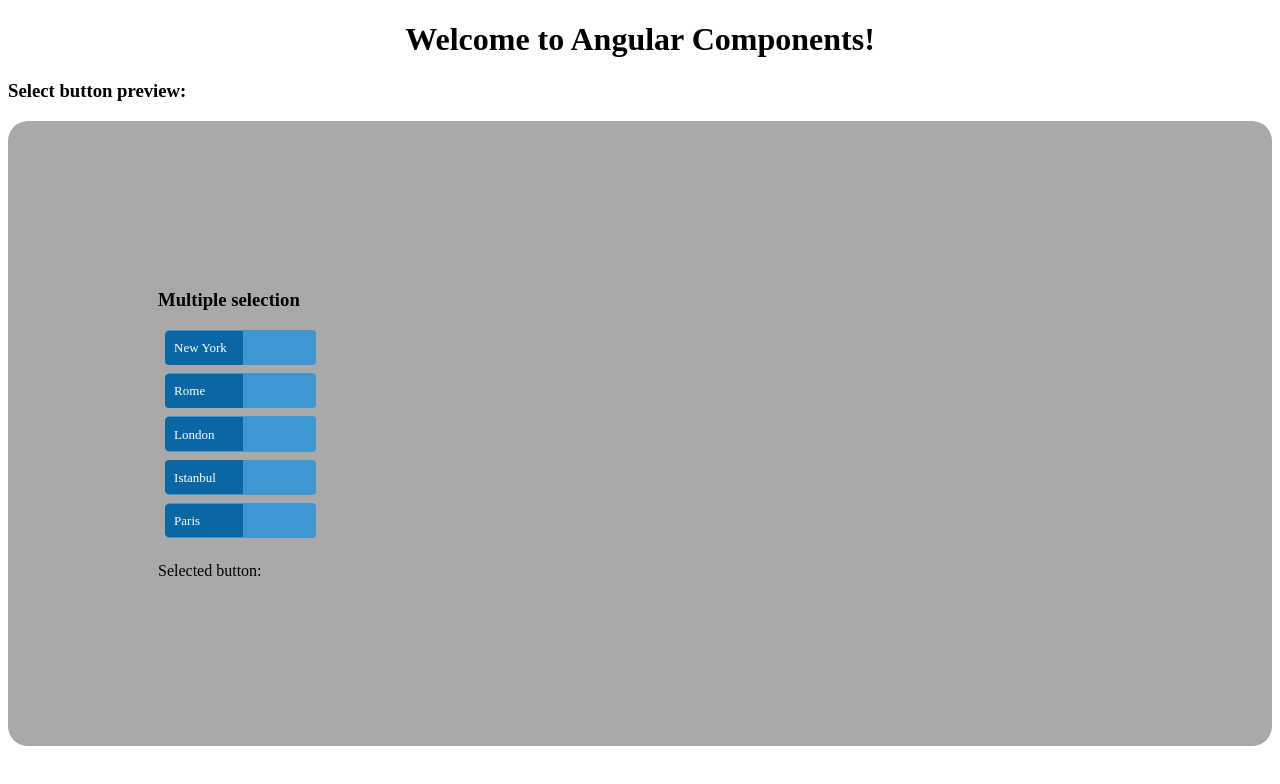
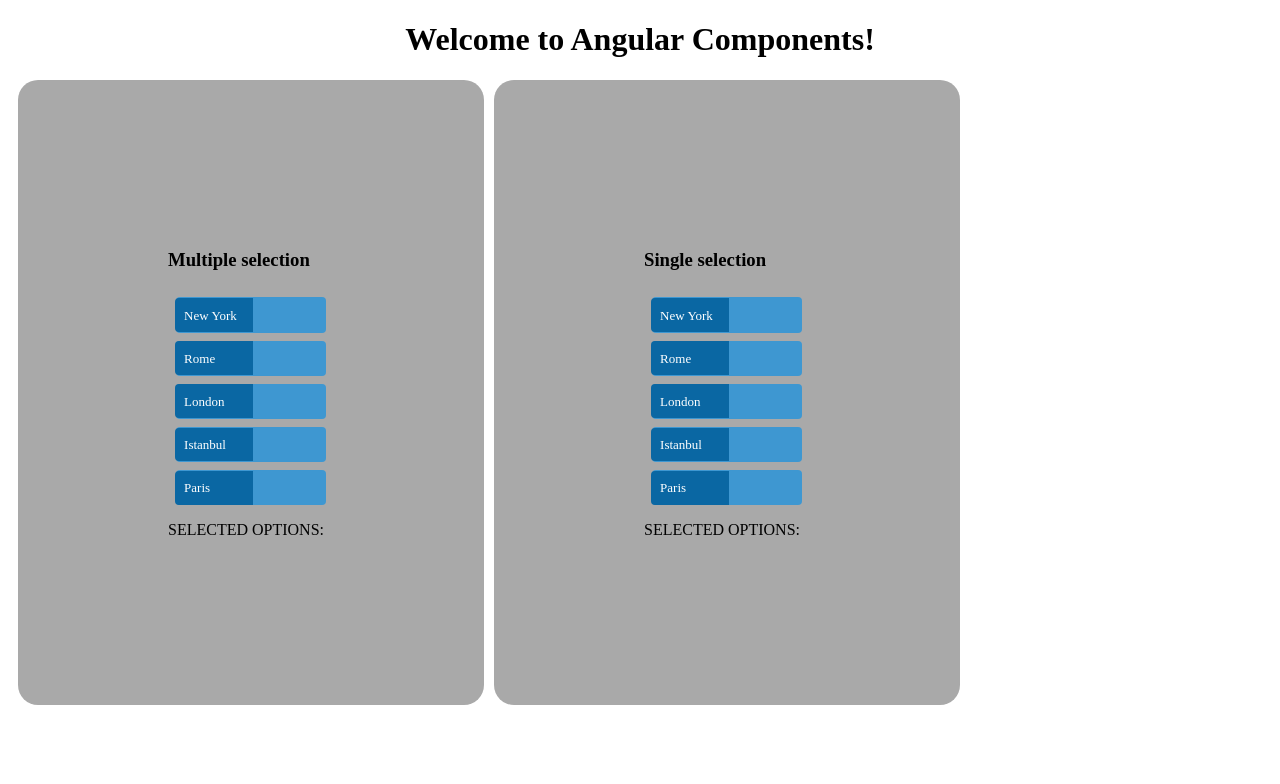
Before and after one commit to brusoman/Angular-components, an Angular app in the folder angular-components/: page / in a window 1280 px wide. Shown: the top 784 px of the page. Built offline with nearby package versions, Linux system fonts and the light colour scheme.

Commit message:
Separating button and view, added EventEmitter and @Input, two buttons on view

```diff
--- a/angular-components/src/app/components/select-button/select-button.component.html
+++ b/angular-components/src/app/components/select-button/select-button.component.html
@@ -1,26 +1,26 @@
 <div class="button">
 
-  <div class="button__list">
+  <!--<div class="button__list">-->
 
-    <h3>Multiple selection</h3>
-    <div *ngFor="let option of options" class="button__option" (click)="onSelect(option)"
+
+    <div *ngFor="let option of options" class="button__option" (click)="onClick(option)"
          [class.button__label_selected]="option.isSelected">
 
       <span class="button__label">{{option.label}}</span>
     </div>
 
 
-    <div class="button__list_show">
-      <p>Selected button:</p>
-      <ng-container *ngFor="let select of options">
+    <!--<div class="button__list_show">-->
+      <!--<p>Selected button:</p>-->
+      <!--<ng-container *ngFor="let select of options">-->
 
-        <div *ngIf="select.isSelected" class="button__option">
+        <!--<div *ngIf="select.isSelected" class="button__option">-->
 
-          <span class="button__label_show">{{select.label}}</span>
-        </div>
+          <!--<span class="button__label_show">{{select.label}}</span>-->
+        <!--</div>-->
 
 
-      </ng-container>
-    </div>
-  </div>
+      <!--</ng-container>-->
+    <!--</div>-->
+  <!--</div>-->
 </div>
--- a/angular-components/src/app/components/select-button/select-button.component.scss
+++ b/angular-components/src/app/components/select-button/select-button.component.scss
@@ -7,7 +7,7 @@ $button__label_sh-color: #448b4e;
 .button {
   &__list {
     background-color: $button__list-color;
-    padding: 150px 150px;
+    padding: 100px 100px;
     border-radius: 20px;
 
     &_show {
--- a/angular-components/src/app/components/select-button/select-button.component.ts
+++ b/angular-components/src/app/components/select-button/select-button.component.ts
@@ -1,4 +1,4 @@
-import {Component, Input, OnInit} from '@angular/core';
+import {Component, EventEmitter, Input, OnInit, Output} from '@angular/core';
 import {OptionModel} from "./select-button.model";
 
 @Component({
@@ -9,9 +9,9 @@ import {OptionModel} from "./select-button.model";
 export class SelectButtonComponent implements OnInit {
 
   @Input() options: OptionModel[];
-  @Input('ngModel') selected: OptionModel; //TODO Make output here
   @Input('multiple') multiple: boolean;
-
+  @Output() onSelect = new EventEmitter<OptionModel[]>(); //TODO Make output here
+  @Output()onOptionClick = new EventEmitter<any>();
   selectedOptions: OptionModel[] = [];
 
   constructor() {
@@ -22,7 +22,7 @@ export class SelectButtonComponent implements OnInit {
     console.log("Multiple:",this.multiple);
    }
 
-  onSelect(option: OptionModel) {
+  onClick(option: OptionModel) {
 
     if (this.multiple == false) {
       for (let i = 0; i < this.options.length; i++) {
@@ -39,9 +39,9 @@ export class SelectButtonComponent implements OnInit {
     }
 
     console.log(option);
-    console.log("Array: ", this.selectedOptions);
+    console.log("Array from multiple: ",this.multiple, this.selectedOptions);
 
-
+  this.onSelect.emit(this.selectedOptions);
   }
 
 
--- a/angular-components/src/app/showcase/select-button-view/select-button-view.component.html
+++ b/angular-components/src/app/showcase/select-button-view/select-button-view.component.html
@@ -1,3 +1,47 @@
-<h3>Select button preview:</h3>
+<div class="multiple">
+  <div class="button__list">
+    <h3>Multiple selection</h3>
+    <select-button-component [options]="options" (onSelect)="getSelectedOptionsMultiple($event)"
+                             [multiple]="true"></select-button-component>
+    <p>SELECTED OPTIONS:</p>
+    <ng-container *ngIf="selectedOptionsMultiple">
 
-<select-button-component [options]="options" [ngModel]="Test" [multiple]="true" ></select-button-component>
+
+      <ng-container *ngFor="let select of selectedOptionsMultiple" class="button__list_show">
+
+        <div *ngIf="select.isSelected" class="button__option">
+
+          <span class="button__label_show">{{select.label}}</span>
+        </div>
+
+
+      </ng-container>
+
+    </ng-container>
+  </div>
+</div>
+
+<div class="single">
+  <div class="button__list">
+    <h3>Single selection</h3>
+
+    <select-button-component [options]="options" (onSelect)="getSelectedOptionsSingle($event)"
+                             [multiple]="false"></select-button-component>
+
+    <p>SELECTED OPTIONS:</p>
+    <ng-container *ngIf="selectedOptionsSingle" class="button__list_show">
+
+
+      <ng-container *ngFor="let select of selectedOptionsSingle">
+
+        <div *ngIf="select.isSelected" class="button__option">
+
+          <span class="button__label_show">{{select.label}}</span>
+        </div>
+
+
+      </ng-container>
+
+    </ng-container>
+  </div>
+</div>
--- a/angular-components/src/app/showcase/select-button-view/select-button-view.component.scss
+++ b/angular-components/src/app/showcase/select-button-view/select-button-view.component.scss
@@ -0,0 +1,59 @@
+$button__list-color: darkgray;
+$button__body-color: #3E97D1;
+$button__label-color: #0A67A3;
+$button__label-color: #0A67A3;
+$button__label_sh-color: #448b4e;
+
+.button {
+  &__list {
+    background-color: $button__list-color;
+    padding: 150px 150px;
+    border-radius: 20px;
+    margin-left: 10px;
+    &_show {
+      //display: inline-flex;
+    }
+  }
+  &__option {
+    cursor: pointer;
+    position: relative;
+    left: 0;
+    background-color: $button__body-color;
+    margin: .5em;
+    padding: .3em 0;
+    height: 1.6em;
+    width: 150px;
+    border-radius: 4px;
+
+  }
+
+  &__label {
+    display: inline-block;
+    font-size: small;
+    color: white;
+    padding: 0.8em 0.7em 0 0.7em;
+    background-color: $button__label-color;
+    line-height: 1em;
+    position: relative;
+    left: -1px;
+    top: -4px;
+    height: 1.8em;
+    margin-right: .8em;
+    border-radius: 4px 0 0 4px;
+    width: 60px;
+
+    &_selected {
+      background: blue;
+      border: solid 5px crimson;
+    }
+    &_show {
+      @extend .button__label;
+      background-color:$button__label_sh-color ;
+
+    }
+  }
+}
+.multiple, .single, h3{
+  display: inline-flex;
+
+ }
--- a/angular-components/src/app/showcase/select-button-view/select-button-view.component.ts
+++ b/angular-components/src/app/showcase/select-button-view/select-button-view.component.ts
@@ -1,5 +1,6 @@
-import { Component, OnInit } from '@angular/core';
+import {Component, OnInit} from '@angular/core';
 import {OBJ_OPTIONS} from "./button-mock";
+import {OptionModel} from "../../components/select-button/select-button.model";
 
 @Component({
   selector: 'select-button-view',
@@ -8,10 +9,22 @@ import {OBJ_OPTIONS} from "./button-mock";
 })
 export class SelectButtonViewComponent implements OnInit {
   options = OBJ_OPTIONS;
-  Test = "Test String";
-  constructor() { }
+
+
+  selectedOptionsMultiple: OptionModel[];
+  selectedOptionsSingle: OptionModel[];
+
+  constructor() {
+  }
 
   ngOnInit() {
   }
 
+  getSelectedOptionsMultiple(options: OptionModel[]) {
+    this.selectedOptionsMultiple = options;
+  }
+
+  getSelectedOptionsSingle(options: OptionModel[]) {
+    this.selectedOptionsSingle = options;
+  }
 }
```
Also changed, not shown: angular-components/src/app/showcase/select-button-view/button-mock.ts (line endings or trailing spaces).
